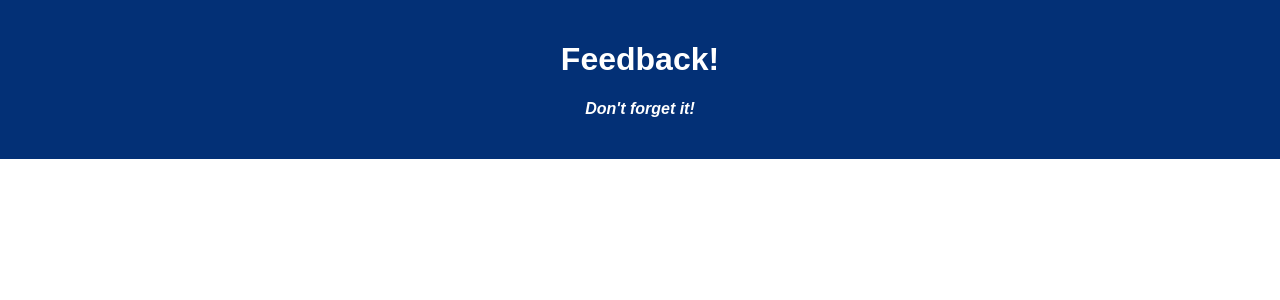
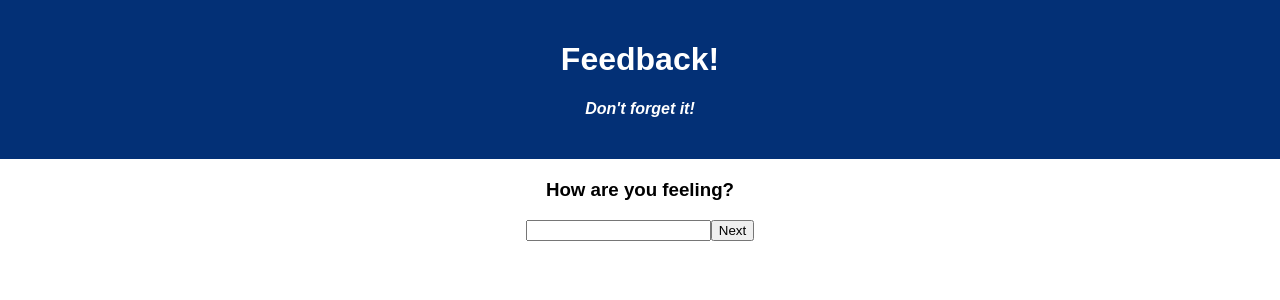
Before and after one commit to HollyDraz/weekend-redux-feedback-loop, a React (Create React App) app: page / in a window 1280 px wide. Shown: the top 300 px of the page. Built offline with nearby package versions, Linux system fonts and the light colour scheme.

Commit message:
first page created for feeling enter

```diff
--- a/src/components/App/App.jsx
+++ b/src/components/App/App.jsx
@@ -2,6 +2,7 @@ import { HashRouter as Router, Route, Link } from 'react-router-dom';
 import React from 'react';
 import axios from 'axios';
 import './App.css';
+import Feeling from '../Feeling/Feeling';
 
 function App() {
 
@@ -11,6 +12,12 @@ function App() {
         <h1 className='App-title'>Feedback!</h1>
         <h4>Don't forget it!</h4>
       </header>
+      <Router>
+        <Route exact path="/">
+          <Feeling/>
+
+        </Route>
+      </Router>
     </div>
   );
 }
--- a/src/components/Feeling/Feeling.jsx
+++ b/src/components/Feeling/Feeling.jsx
@@ -1,3 +1,32 @@
-// first page
-// will need input that lets the user put a number
-// input for understanding
+import {useSelector, useDispatch } from 'react-redux'
+import { useHistory } from 'react-router-dom';
+
+//import { useHistory } from 'react-router-dom';
+ const Feeling = () => {
+    //add history to go to next page
+    const history = useHistory();
+    //set up selctor and dispatch
+    const feeling = useSelector( store => store.feeling); //getter
+    const dispatch = useDispatch();
+
+    //next a dispatch
+    const handleChange = (event) => {
+        dispatch({type: 'SET_FEELING', payload: event.target.value })
+    }
+ return (
+    <>
+    <div>
+        <h3>How are you feeling?</h3>
+        <input value={feeling} onChange ={handleChange} className="input" type="text" />
+        <button onClick={() => history.push()} className="button">Next</button>
+    </div>
+
+    </>
+ )
+
+
+
+ }
+
+
+export default Feeling;
--- a/src/index.js
+++ b/src/index.js
@@ -8,6 +8,12 @@ import logger from 'redux-logger';
 import registerServiceWorker from './registerServiceWorker';
 
 //reducer for Feelings
+const feeling = (state = '', action) => {
+    if(action.type === 'SET_FEELING'){
+        return action.payload;
+    }
+    return state;
+}
 
 
 //reducer storage
@@ -15,6 +21,7 @@ const storeInstance = createStore(
     // reducers go here
     combineReducers(
         {
+            feeling,
 
         }
     ),
```
Also changed, not shown: ToDo.txt.
